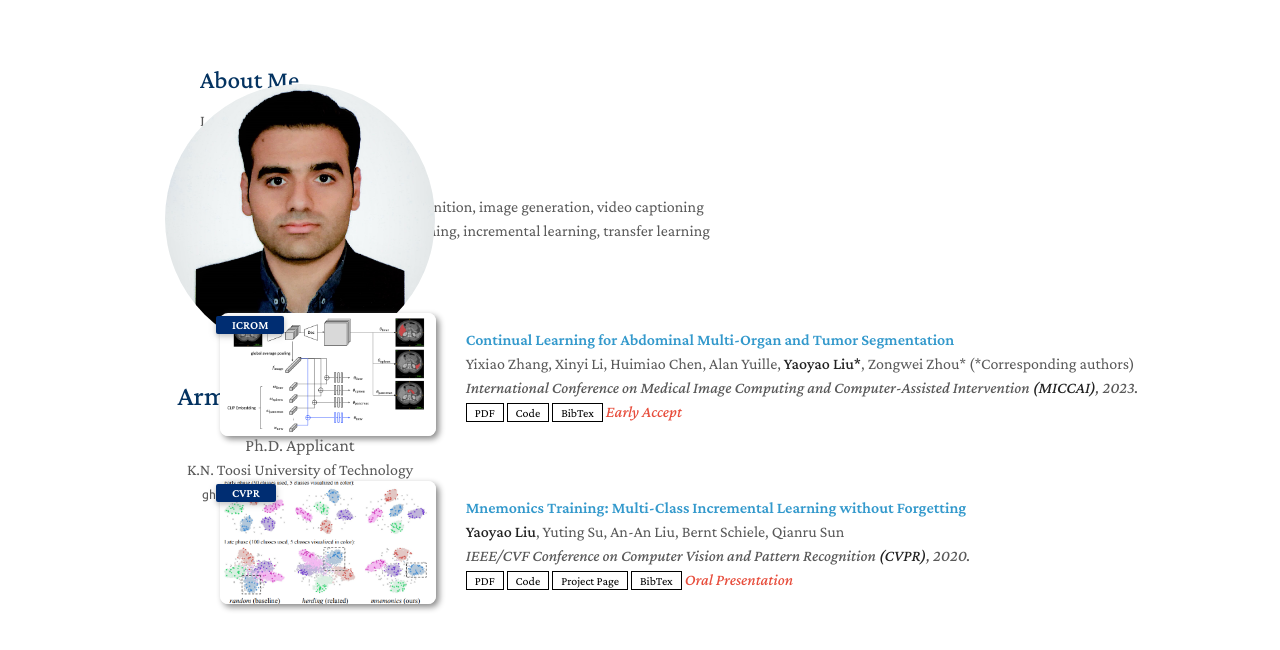
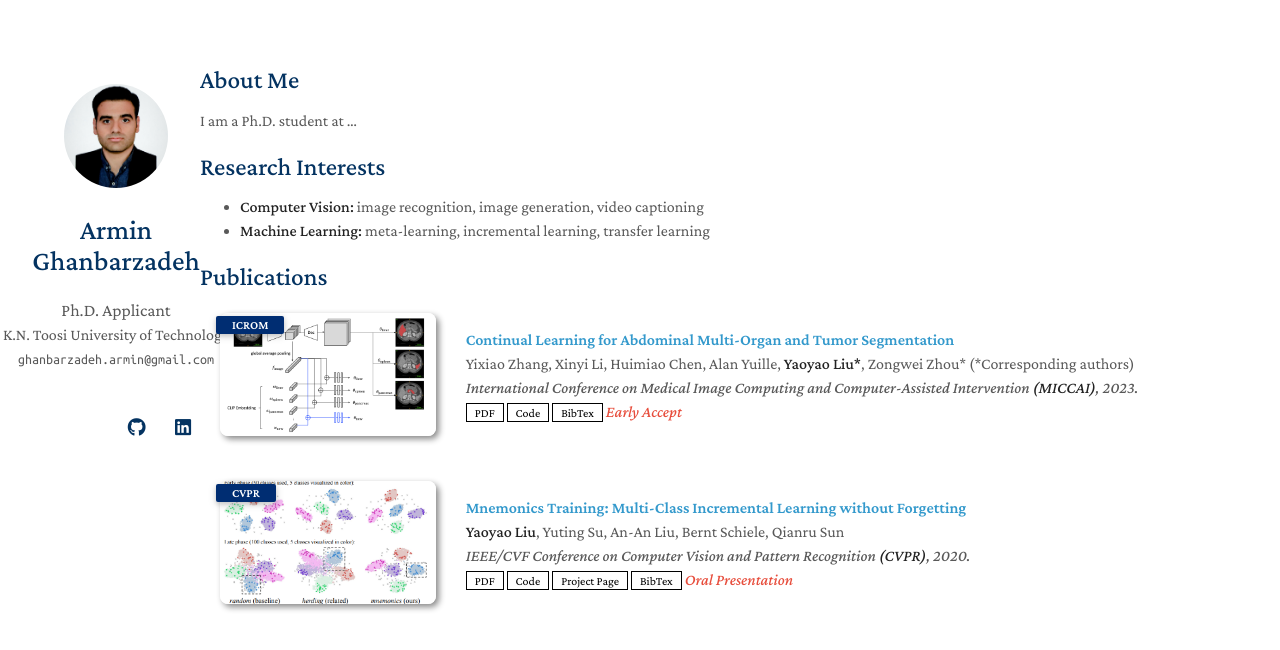
Before and after one commit to ghanbarzadeh/ghanbarzadeh.github.io, a Jekyll site: the page built from index.md, in a window 1280 px wide. Shown: the top 650 px of the page. Built offline with Jekyll 4.4.1, drawn with Linux system fonts in a browser that asks for light colours; nearby versions of some CDN libraries; a style sheet for code colours, icons or effects is not loaded; our own code applies the rules of GitHub Pages for plain Markdown files.

Commit message:
Update minimal-light-no-dark-mode.scss

```diff
--- a/_sass/minimal-light-no-dark-mode.scss
+++ b/_sass/minimal-light-no-dark-mode.scss
@@ -283,7 +283,7 @@ img {
 }
 
 header {
-  width:600px;
+  width:232px;
   float:left;
   position:fixed;
   -webkit-font-smoothing:subpixel-antialiased;
```
